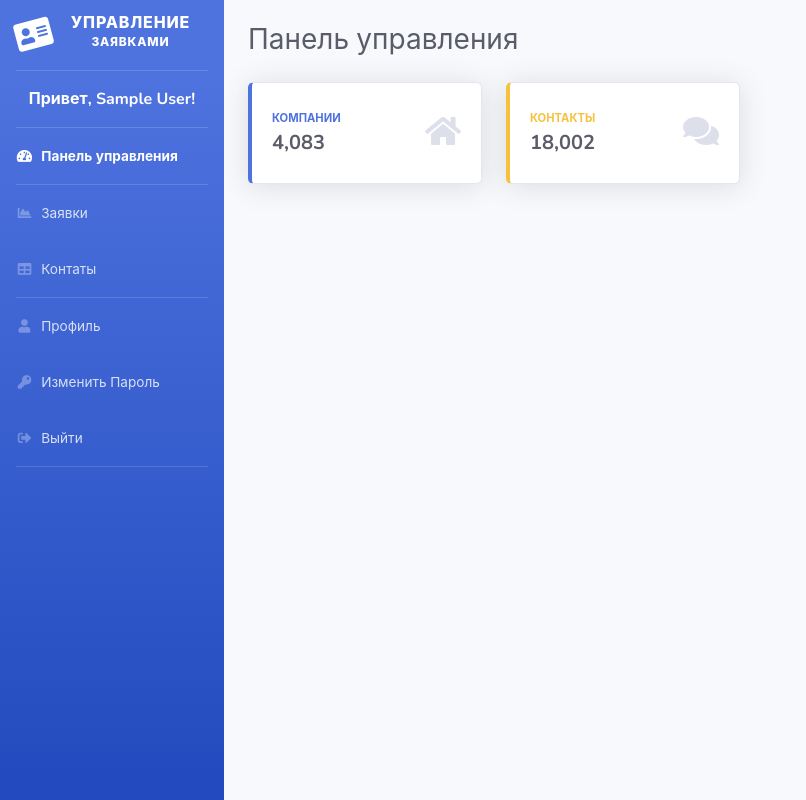
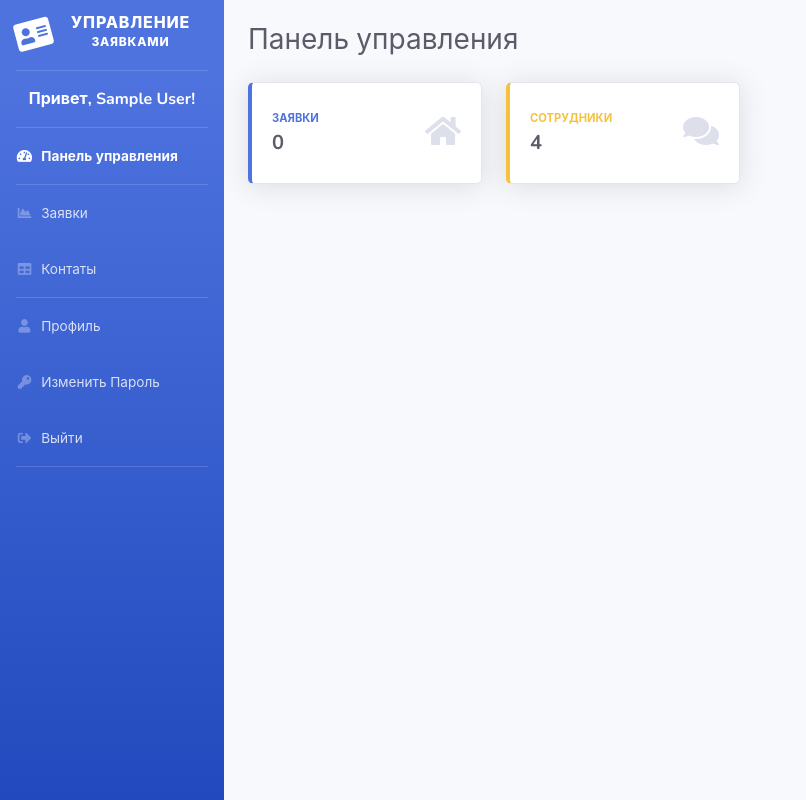
Before and after one commit to wiky-avis/trainee-domclick-test, a Django app: page /dashboard/ in a window 1280 px wide. Shown: the whole page, without its empty margins (0-806 px from the left). Run offline with Django 3.2, Linux system fonts and the light colour scheme; the visitor is signed in with stand-in values (Sample User, id 1); data that the repository does not hold is empty; some libraries are stand-ins or nearby versions.

Commit message:
DashboardView

```diff
--- a/CRM-Project/crm/templates/crm/dashboard.html
+++ b/CRM-Project/crm/templates/crm/dashboard.html
@@ -18,8 +18,8 @@
                 <div class="card-body">
                   <div class="row no-gutters align-items-center">
                     <div class="col mr-2">
-                      <div class="text-xs font-weight-bold text-primary text-uppercase mb-1">Компании</div>
-                      <div class="h5 mb-0 font-weight-bold text-gray-800">4,083</div>
+                      <div class="text-xs font-weight-bold text-primary text-uppercase mb-1">Заявки</div>
+                      <div class="h5 mb-0 font-weight-bold text-gray-800">{{requests_count}}</div>
                     </div>
                     <div class="col-auto">
                       <i class="fas fa-home fa-2x text-gray-300"></i>
@@ -35,8 +35,8 @@
                 <div class="card-body">
                   <div class="row no-gutters align-items-center">
                     <div class="col mr-2">
-                      <div class="text-xs font-weight-bold text-warning text-uppercase mb-1">Контакты</div>
-                      <div class="h5 mb-0 font-weight-bold text-gray-800">18,002</div>
+                      <div class="text-xs font-weight-bold text-warning text-uppercase mb-1">Сотрудники</div>
+                      <div class="h5 mb-0 font-weight-bold text-gray-800">4</div>
                     </div>
                     <div class="col-auto">
                       <i class="fas fa-comments fa-2x text-gray-300"></i>
@@ -46,6 +46,8 @@
               </div>
             </div>
           </div>
+        <div class="container-fluid">
+
 
 
 
--- a/CRM-Project/crm/templates/crm/profile.html
+++ b/CRM-Project/crm/templates/crm/profile.html
@@ -29,9 +29,6 @@
             </div>
           </div>
         </div>
-
-
-
     </div>
     <!-- /.container-fluid -->
 {% endblock content %}
--- a/CRM-Project/crm/views.py
+++ b/CRM-Project/crm/views.py
@@ -45,8 +45,7 @@ class DashboardView(LoginRequiredMixin, TemplateView):
 
     def get_context_data(self, **kwargs):
         context = super().get_context_data(**kwargs)
-        print(self.request.user.id)
-        context['book_list'] = self.request.user
+        context['requests_count'] = Request.objects.all().count()
         return context
 
 
```
